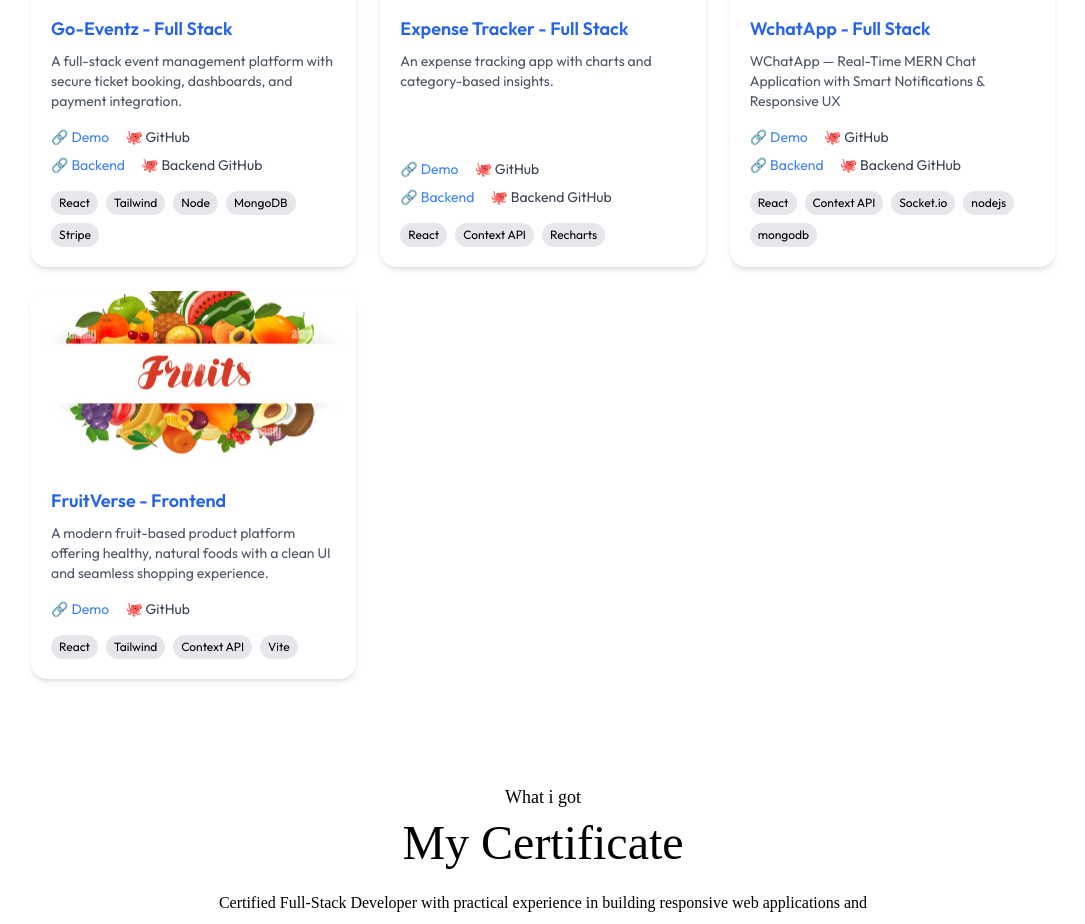
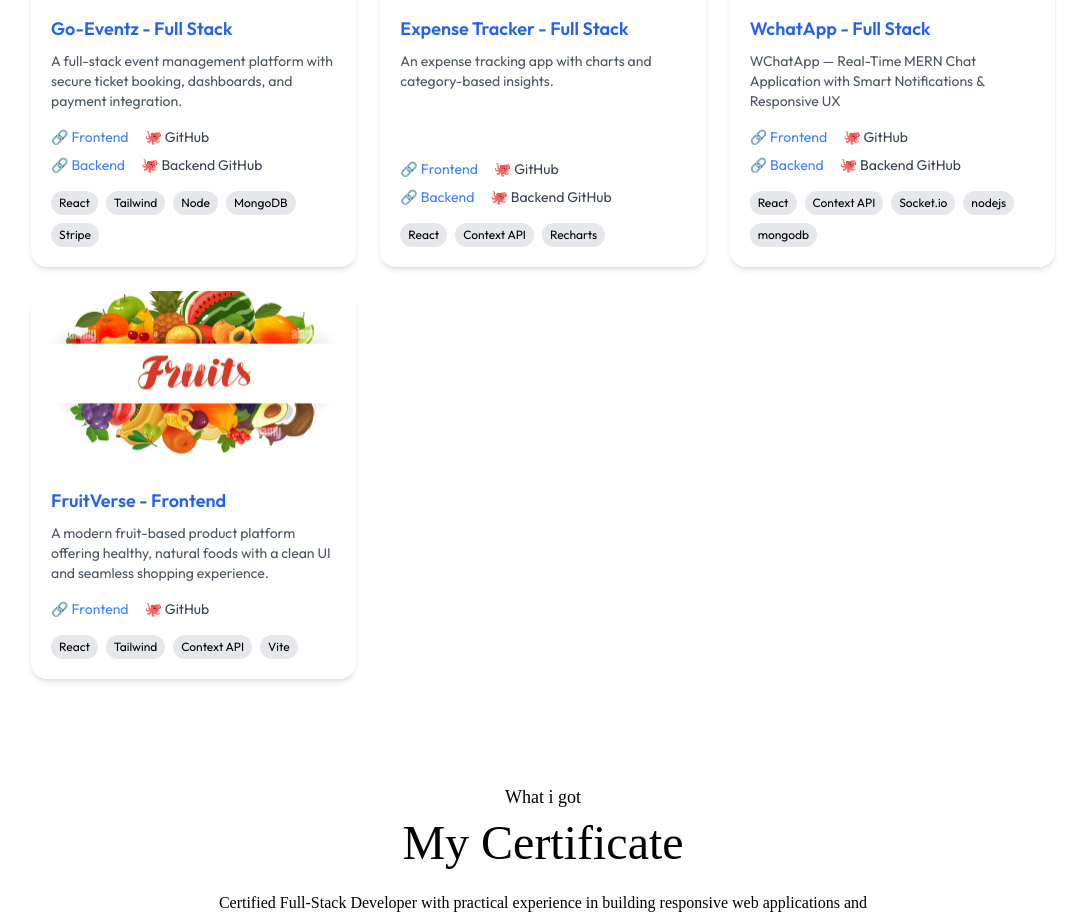
Before and after one commit to JayapriyaSiakumar/portfolio, a React (Vite) app: page / in a window 1280 px wide. Shown: the part 2680-3604 px from the top of the page, without its empty margins (97-1182 px from the left). Built offline with nearby package versions, Linux system fonts and the light colour scheme; a web font is replaced by a local one.

Commit message:
Change link text from 'Demo' to 'Frontend'
Change link text from 'Demo' to 'Frontend'

```diff
--- a/src/components/Work.jsx
+++ b/src/components/Work.jsx
@@ -164,7 +164,7 @@ date-fns (time formatting)`,
                     target="_blank"
                     rel="noreferrer"
                     className="text-blue-500 hover:underline">
-                    🔗 Demo
+                    🔗 Frontend
                   </a>
 
                   <a
```
